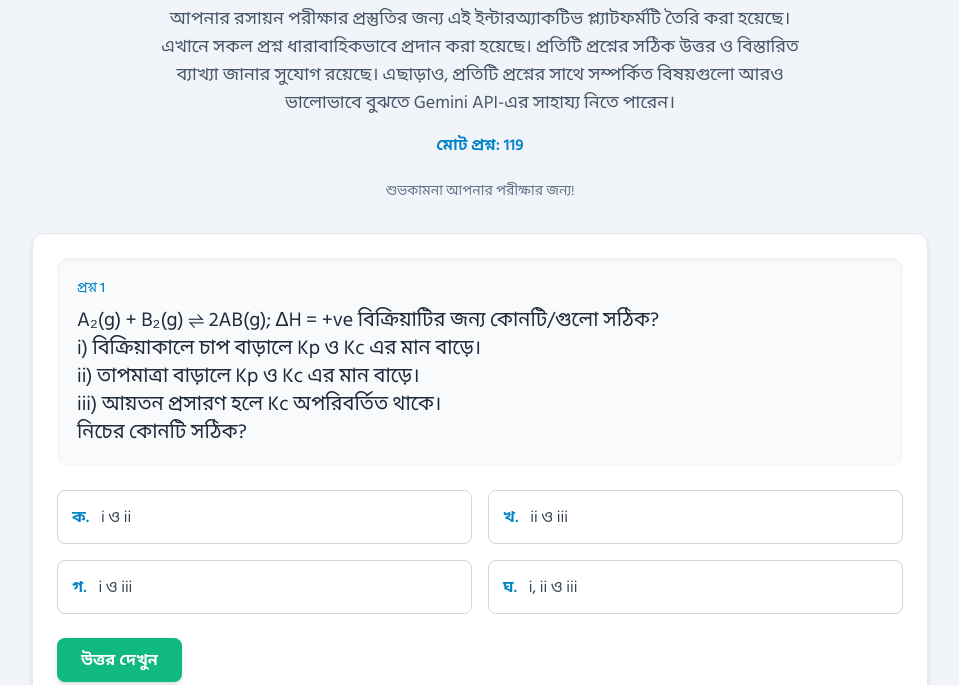
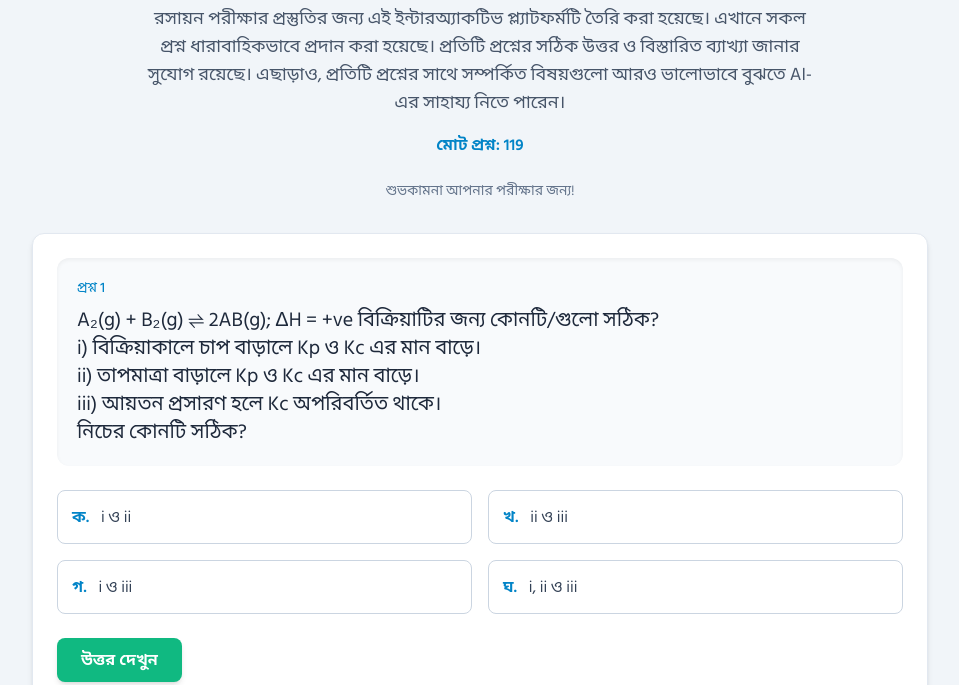
Before and after one commit to TanvirEDU00ff00/Chemistry-mcq-for-1styearexam-2025, a plain HTML site: page index.html in a window 1280 px wide. Shown: the part 115-800 px from the top of the page, without its empty margins (160-1119 px from the left). Drawn offline with nearby package versions, Linux system fonts and the light colour scheme.

Commit message:
Update index.html

```diff
--- a/index.html
+++ b/index.html
@@ -120,7 +120,7 @@
             <div class="text-center py-8">
                 <h1 class="text-3xl sm:text-4xl font-bold text-sky-700 mb-4">রসায়ন MCQ অনুশীলন (সকল প্রশ্ন)</h1>
                 <p class="text-lg text-slate-600 max-w-2xl mx-auto">
-                    আপনার রসায়ন পরীক্ষার প্রস্তুতির জন্য এই ইন্টারঅ্যাকটিভ প্ল্যাটফর্মটি তৈরি করা হয়েছে। এখানে সকল প্রশ্ন ধারাবাহিকভাবে প্রদান করা হয়েছে। প্রতিটি প্রশ্নের সঠিক উত্তর ও বিস্তারিত ব্যাখ্যা জানার সুযোগ রয়েছে। এছাড়াও, প্রতিটি প্রশ্নের সাথে সম্পর্কিত বিষয়গুলো আরও ভালোভাবে বুঝতে Gemini API-এর সাহায্য নিতে পারেন।
+                   রসায়ন পরীক্ষার প্রস্তুতির জন্য এই ইন্টারঅ্যাকটিভ প্ল্যাটফর্মটি তৈরি করা হয়েছে। এখানে সকল প্রশ্ন ধারাবাহিকভাবে প্রদান করা হয়েছে। প্রতিটি প্রশ্নের সঠিক উত্তর ও বিস্তারিত ব্যাখ্যা জানার সুযোগ রয়েছে। এছাড়াও, প্রতিটি প্রশ্নের সাথে সম্পর্কিত বিষয়গুলো আরও ভালোভাবে বুঝতে AI-এর সাহায্য নিতে পারেন।
                 </p>
                 <p id="total-questions-display" class="mt-4 text-md font-semibold text-sky-600"></p>
                 <p class="mt-6 text-sm text-slate-500">শুভকামনা আপনার পরীক্ষার জন্য!</p>
```
